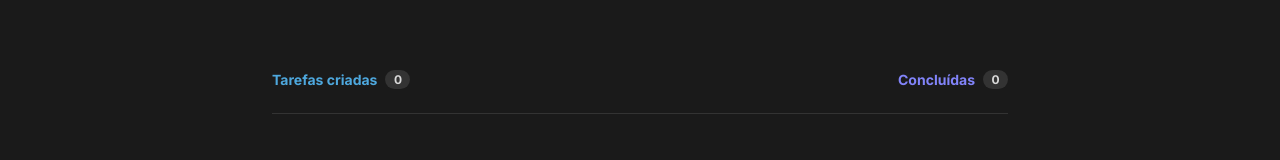
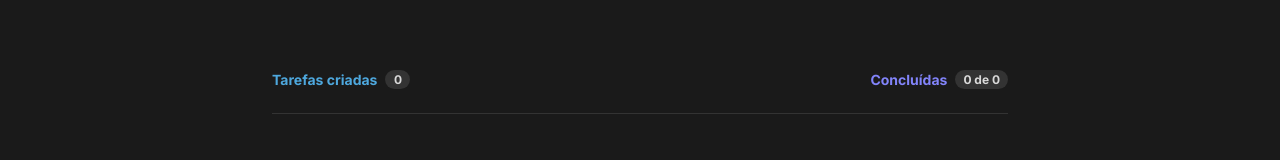
Before and after one commit to williane/01-ignite-desafio-toDoList, a React (Vite) app: page / in a window 1280 px wide. Shown: the part 248-408 px from the top of the page. Built offline with nearby package versions, Linux system fonts and the light colour scheme.

Commit message:
handle with the information about how many tasks and tasks concluded have

```diff
--- a/src/App.tsx
+++ b/src/App.tsx
@@ -9,8 +9,8 @@ import { TaskType } from "./components/tasks/TasksList/TaskDetail";
 
 function App() {
   const [tasks, setTasks] = useState<TaskType[]>([]);
-
   const [task, setTask] = useState("");
+  const [totalTasksConcluded, setTotalTasksConcluded] = useState(0);
 
   function handleInputTaskChange(event: ChangeEvent<HTMLInputElement>) {
     event.target.setCustomValidity("");
@@ -43,7 +43,6 @@ function App() {
 
       return task;
     });
-
     setTasks(newTasks);
   }
 
@@ -74,6 +73,7 @@ function App() {
         </form>
         <Tasks
           tasks={tasks}
+          totalTasksConcluded={totalTasksConcluded}
           onCompleteTask={completeTask}
           onDeleteTask={deleteTask}
         />
--- a/src/components/tasks/index.tsx
+++ b/src/components/tasks/index.tsx
@@ -6,21 +6,33 @@ import { TaskType } from "./TasksList/TaskDetail";
 
 interface TasksProps {
   tasks: TaskType[] | null;
+  totalTasksConcluded: number;
   onCompleteTask: (id: number) => void;
   onDeleteTask: (id: number) => void;
 }
 
-export function Tasks({ tasks, onCompleteTask, onDeleteTask }: TasksProps) {
+export function Tasks({
+  tasks,
+  onCompleteTask,
+  onDeleteTask,
+  totalTasksConcluded,
+}: TasksProps) {
+  const totalTasksCreated = tasks?.length || 0;
+  const totalTasksDone = tasks?.reduce(
+    (acc, cur) => acc + Number(cur.concluded),
+    0
+  );
+
   return (
     <div className={styles.taskWrapper}>
       <div className={styles.taskInfo}>
         <div>
           <span>Tarefas criadas</span>
-          <span>0</span>
+          <span>{totalTasksCreated}</span>
         </div>
         <div>
           <span>Concluídas</span>
-          <span>0</span>
+          <span>{`${totalTasksDone} de ${totalTasksCreated}`}</span>
         </div>
       </div>
       {tasks?.length ? (
```
